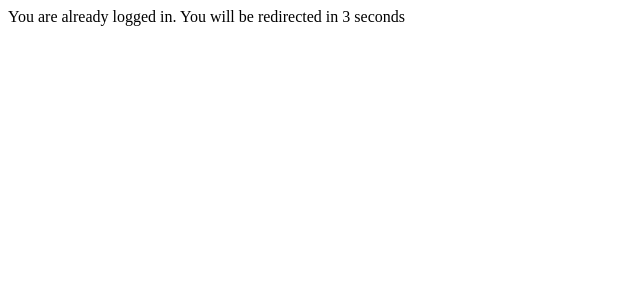
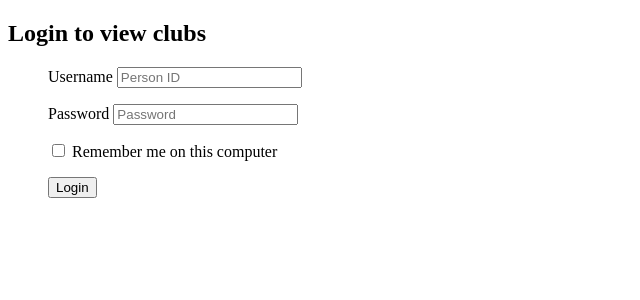
Before and after one commit to KkevinLi/Database-Project, a PHP site: page /login.php in a window 1280 px wide. Shown: the top 300 px of the page, without its empty margins (0-640 px from the left). Run offline with PHP 8.4, Linux system fonts and the light colour scheme; the visitor is signed in with stand-in values (Sample User, id 1).

Commit message:
Day 1 fix

```diff
--- a/PostEvent.php
+++ b/PostEvent.php
@@ -9,12 +9,11 @@
 
 
 <?php
-session_start();
 include "connectdb.php";
 
 if(!isset($_SESSION["UserID"])) {
 	echo "You are not logged in. You must be signed in to sign up for an event. Redirecting to login... \n";
-	  header("refresh: 3; login_html.php");
+	  header("refresh: 3; login.php");
 }
 else{
 if($stmt = $mysqli->prepare("select pid,clubid from role_in where pid = ? and role = ?")){
--- a/check_events.php
+++ b/check_events.php
@@ -11,12 +11,11 @@
 
 
 <?php
-session_start();
 include "connectdb.php";
 
 if(!isset($_SESSION["UserID"])) {
 	echo "You are not logged in. You must be signed in to sign up for an event. Redirecting to login... \n";
-	  header("refresh: 3; login_html.php");
+	  header("refresh: 3; login.php");
 }
 
 else{
--- a/comment.php
+++ b/comment.php
@@ -9,7 +9,6 @@ include "connectdb.php";
 </head>
 <body>
 	<?php
-	session_start();
 
 	if(!isset($_SESSION["UserID"])) {
 		echo "You are not logged in. You must be logged in to comment. Redirecting to login... \n";
--- a/connectdb.php
+++ b/connectdb.php
@@ -6,4 +6,10 @@ if (mysqli_connect_errno()) {
     printf("Connect failed: %s\n", mysqli_connect_error());
     exit();
 }
+// start session, check session IP with client IP, if no match start a new session
+session_start();
+if(isset($SESSION["REMOTE_ADDR"]) && $SESSION["REMOTE_ADDR"] != $SERVER["REMOTE_ADDR"]) {
+  session_destroy();
+  session_start();
+}
 ?>
--- a/delete.php
+++ b/delete.php
@@ -7,12 +7,11 @@
 <h1>User Delete Page For Advisors</h1><br>
 
 <?php
-session_start();
 include "connectdb.php";
 
 if(!isset($_SESSION["UserID"])) {
 	echo "You are not logged in. You must be signed in to sign up for an event. Redirecting to login... \n";
-	  header("refresh: 3; login_html.php");
+	  header("refresh: 3; login.php");
 
 	  }
 
--- a/event_veiwer.php
+++ b/event_veiwer.php
@@ -7,7 +7,6 @@
 <h1>The Upcoming Events For the Next Three Days</h1><br>
 
 <?php
-session_start();
 include "connectdb.php";
 
  if (!($stmt = $mysqli->prepare("select * FROM event where edatetime between curdate() and curdate() + ? "))) {
--- a/homepage.php
+++ b/homepage.php
@@ -9,7 +9,6 @@ include "connectdb.php";
 </head>
 <body>
 	<?php
-	session_start();
 	if(isset($_SESSION["error"]) && $_SESSION["error"] == 1) {
 		echo "You were redirected here because of an error";
 	}
@@ -32,7 +31,6 @@ if($stmt= $mysqli->prepare("SELECT fname, lname FROM person WHERE pid = ?")){
 	}
 	$stmt->close();
 }
-}
 ?>
 	<h2>Click For More Options</h2>
 	<button id="button"><a href="logout.php">logout</a></button>
@@ -43,7 +41,7 @@ if($stmt= $mysqli->prepare("SELECT fname, lname FROM person WHERE pid = ?")){
 	<button id="button"><a href="check_events.php">Check Event</a></button>
 	<button id="button"><a href="delete_html.php">Delete</a></button>
 	<button id="button"><a href="comment.php">Comment</a></button>
-
+<?php } ?>
 	<div id="Nyulogo">
 		<center>
 			<img src="NYUPoly.jpg" alt="NYU POLYTECHNIC UNIVERSITY" width="750" height="300">
@@ -55,6 +53,7 @@ if($stmt= $mysqli->prepare("SELECT fname, lname FROM person WHERE pid = ?")){
 
 	<ul id="topiclist">
 		<?php
+
 			foreach ($printy as $key => $p) {
 		?>
 				<li> <?php echo "Topic: "; echo $p['topic']; ?></br>
--- a/index.php
+++ b/index.php
@@ -45,7 +45,7 @@ include "connectdb.php";
 		$mysqli->close();
 		?>
 	</ul>
-	<button id="button"><a href="login_html.php">login</a></button>
+	<button id="button"><a href="login.php">login</a></button>
 
 </body>
 </html>
--- a/login.php
+++ b/login.php
@@ -1,11 +1,34 @@
+<?php
+include "connectdb.php";
+
+if(!(isset($_POST["id"]) && isset($_POST["pass"]))){ ?>
 <!DOCTYPE html>
 <html>
 <!--Kevin Li-->
+
+<body>
+ <div class="login">
+   <h2>Login to view clubs</h2>
+   <ul>
+   <form method="post" action="login.php">
+       <p><label for="login">Username </label><input type="text" name="id" value="" placeholder="Person ID" required></p>
+       <p><label for="password">Password </label><input type="password" name="pass" value="" placeholder="Password" required></p>
+    <p class="remember_me">
+     <label>
+         <input type="checkbox" name="remember_me" id="remember_me">
+             Remember me on this computer
+        </label>
+    </p>
+    <p class="submit">
+     <input type="submit" name="commit" value="Login">
+    </p>
+   </ul>
+  </div>
+</form>
+</body>
 <?php
-session_start();
-include "connectdb.php";
-
-if(isset($_SESSION["UserID"])) {
+}
+else if(isset($_SESSION["UserID"])) {
 	echo "You are already logged in. You will be redirected in 3 seconds \n";
 	  header("refresh: 3; homepage.php");
 }
@@ -15,7 +38,6 @@ else if ($stmt = $mysqli->prepare("select pid,fname from person where pid= ? and
       $stmt->bind_param("ss", $UID, $UPass);
 	  $stmt->execute();
 	  $stmt->bind_result($userPID,$userName);
-
 	  if($stmt->fetch()){
 		  $_SESSION["UserID"] = $userPID;
 		 $_SESSION["REMOTE_ADDR"] = $_SERVER["REMOTE_ADDR"];
@@ -30,7 +52,7 @@ else if ($stmt = $mysqli->prepare("select pid,fname from person where pid= ? and
 		echo "Either the ID or password was incorrect. Try again";
 
 			$_SESSION["error"] = 1;
-	header("refresh: 2; login_html.php");
+	header("refresh: 2; login.php");
 
 	}
 	  $stmt->close();
--- a/profile.php
+++ b/profile.php
@@ -1,6 +1,5 @@
 <!-- <?php
 	include "connectdb.php";
-// 	session_start();
 // 	include "login.php";
 ?> -->
 <!DOCTYPE html>
@@ -11,7 +10,6 @@
 </head>
 <body>
 	<?php
-	session_start();
 	// require_once("connectdb.php");
 	// $id=$_SESSION["UserID"];
 	// $result = mysql_query("SELECT * FROM person where pid='$id'");
@@ -23,7 +21,7 @@
 	// echo $_SESSION["UserID"];
 	if(!isset($_SESSION["UserID"])) {
 		echo "You are not logged in. You must be logged in to comment. Redirecting to login... \n";
-		header("refresh: 3; login_html.php");
+		header("refresh: 3; login.php");
 		'<br/><p>You will be redirected in 3 seconds or click <a href="homepage.php">here</a>.</p>';
 	}
 	$pid=$_SESSION["UserID"];
--- a/sign_up.php
+++ b/sign_up.php
@@ -6,12 +6,11 @@
 <!-- Redirect to profile page when its done -->
 
 <?php
-session_start();
 include "connectdb.php";
 
 if(!isset($_SESSION["UserID"])) {
 	echo "You are not logged in. You must be signed in to sign up for an event. Redirecting to login... \n";
-	  header("refresh: 3; login_html.php");
+	  header("refresh: 3; login.php");
 }
 else{
 
```
